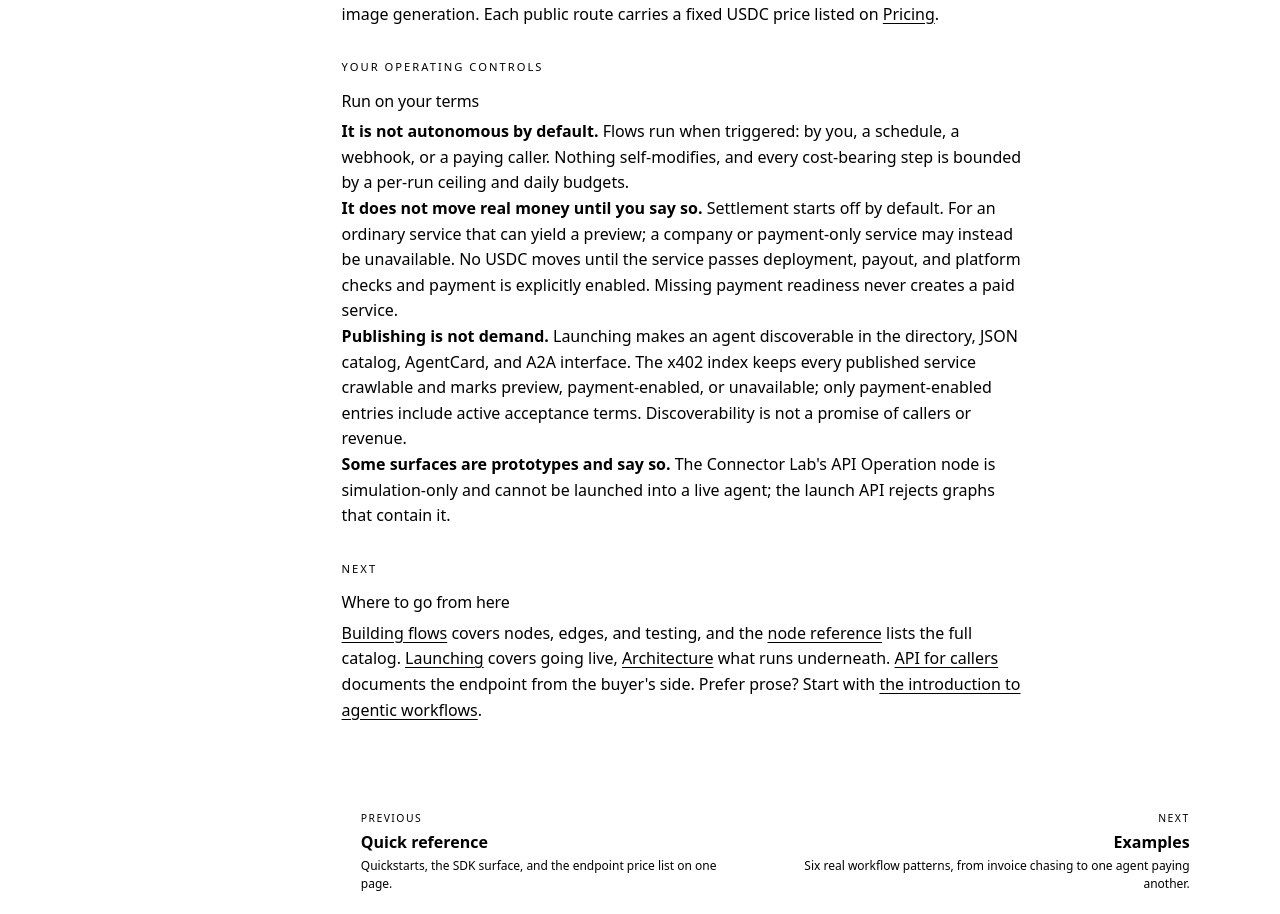
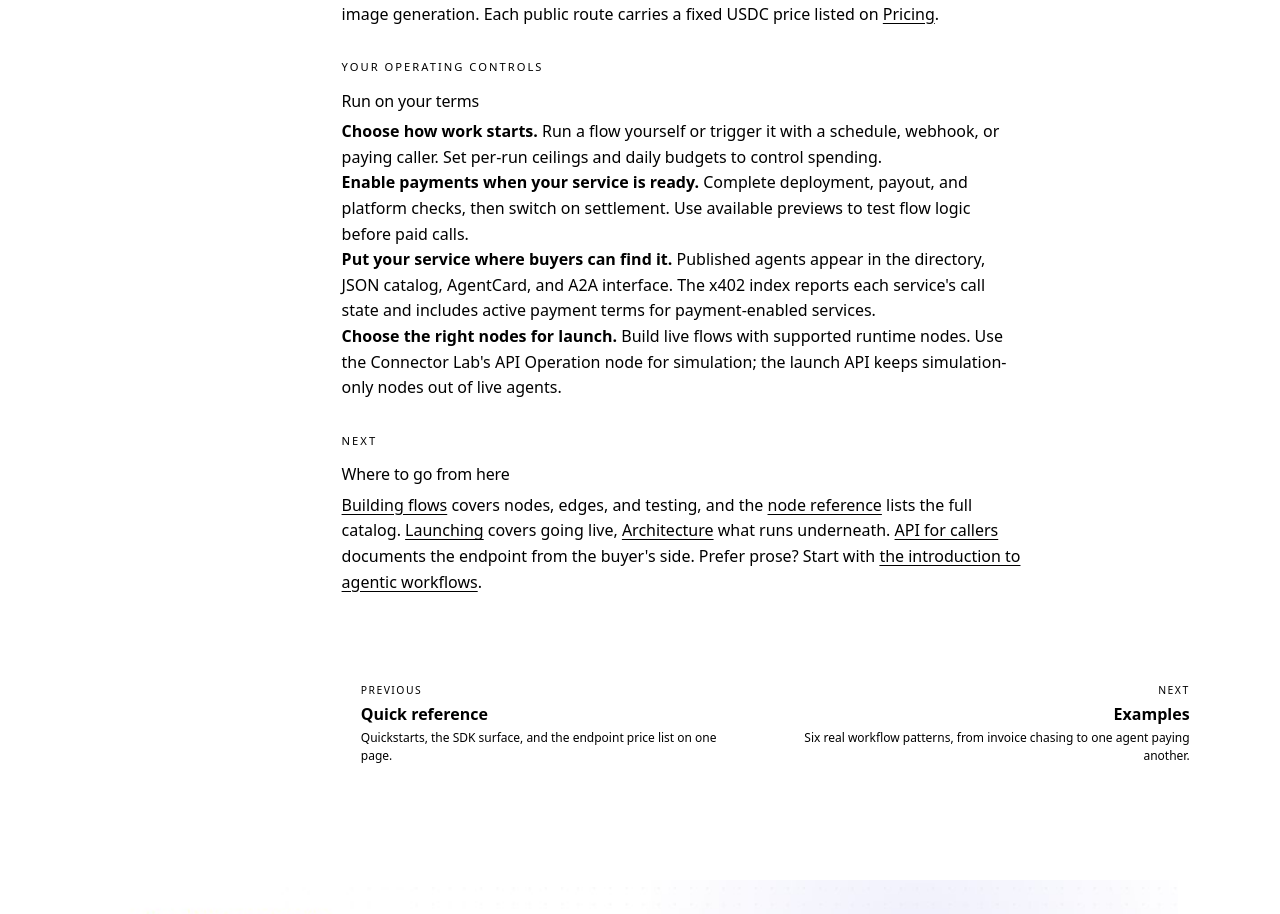
Before and after one commit to JasonColapietro/suede-webmcp-challenge, a Next.js app: page /docs/overview in a window 1280 px wide. Shown: the part 1404-2318 px from the top of the page. Built offline with nearby package versions, Linux system fonts and the light colour scheme; no server answers.

Commit message:
fix: render intended overview controls inside page (#13)

```diff
--- a/src/app/docs/overview/page.tsx
+++ b/src/app/docs/overview/page.tsx
@@ -163,36 +163,30 @@ export default function DocsOverviewPage(): React.JSX.Element {
           </p>
         </section>
 
-        <section className="lp-doc lp-block">
+        <section className="lp-doc lp-block" id="scope">
           <span className="lp-eyebrow">Your operating controls</span>
           <h2>Run on your terms</h2>
           <p>
-            <strong>It is not autonomous by default.</strong> Flows run when
-            triggered: by you, a schedule, a webhook, or a paying caller.
-            Nothing self-modifies, and every cost-bearing step is bounded by
-            a per-run ceiling and daily budgets.
+            <strong>Choose how work starts.</strong> Run a flow yourself or
+            trigger it with a schedule, webhook, or paying caller. Set per-run
+            ceilings and daily budgets to control spending.
           </p>
           <p>
-            <strong>It does not move real money until you say so.</strong>{" "}
-            Settlement starts off by default. For an ordinary service that can
-            yield a preview; a company or payment-only service may instead be
-            unavailable. No USDC moves until the service passes deployment,
-            payout, and platform checks and payment is explicitly enabled.
-            Missing payment readiness never creates a paid service.
+            <strong>Enable payments when your service is ready.</strong> Complete
+            deployment, payout, and platform checks, then switch on settlement.
+            Use available previews to test flow logic before paid calls.
           </p>
           <p>
-            <strong>Publishing is not demand.</strong> Launching makes an
-            agent discoverable in the directory, JSON catalog, AgentCard, and
-            A2A interface. The x402 index keeps every published service
-            crawlable and marks preview, payment-enabled, or unavailable;
-            only payment-enabled entries include active acceptance terms.
-            Discoverability is not a promise of callers or revenue.
+            <strong>Put your service where buyers can find it.</strong> Published
+            agents appear in the directory, JSON catalog, AgentCard, and A2A
+            interface. The x402 index reports each service&apos;s call state
+            and includes active payment terms for payment-enabled services.
           </p>
           <p>
-            <strong>Some surfaces are prototypes and say so.</strong> The
-            Connector Lab&apos;s API Operation node is simulation-only and
-            cannot be launched into a live agent; the launch API rejects
-            graphs that contain it.
+            <strong>Choose the right nodes for launch.</strong> Build live flows
+            with supported runtime nodes. Use the Connector Lab&apos;s API
+            Operation node for simulation; the launch API keeps simulation-only
+            nodes out of live agents.
           </p>
         </section>
 
@@ -229,29 +223,4 @@ export default function DocsOverviewPage(): React.JSX.Element {
         </section>
     </>
   );
-}        <section className="lp-doc lp-block" id="scope">
-          <span className="lp-eyebrow">Your operating controls</span>
-          <h2>Run on your terms</h2>
-          <p>
-            <strong>Choose how work starts.</strong> Run a flow yourself or
-            trigger it with a schedule, webhook, or paying caller. Set per-run
-            ceilings and daily budgets to control spending.
-          </p>
-          <p>
-            <strong>Enable payments when your service is ready.</strong> Complete
-            deployment, payout, and platform checks, then switch on settlement.
-            Use available previews to test flow logic before paid calls.
-          </p>
-          <p>
-            <strong>Put your service where buyers can find it.</strong> Published
-            agents appear in the directory, JSON catalog, AgentCard, and A2A
-            interface. The x402 index reports each service&apos;s call state
-            and includes active payment terms for payment-enabled services.
-          </p>
-          <p>
-            <strong>Choose the right nodes for launch.</strong> Build live flows
-            with supported runtime nodes. Use the Connector Lab&apos;s API
-            Operation node for simulation; the launch API keeps simulation-only
-            nodes out of live agents.
-          </p>
-        </section>
+}
```
